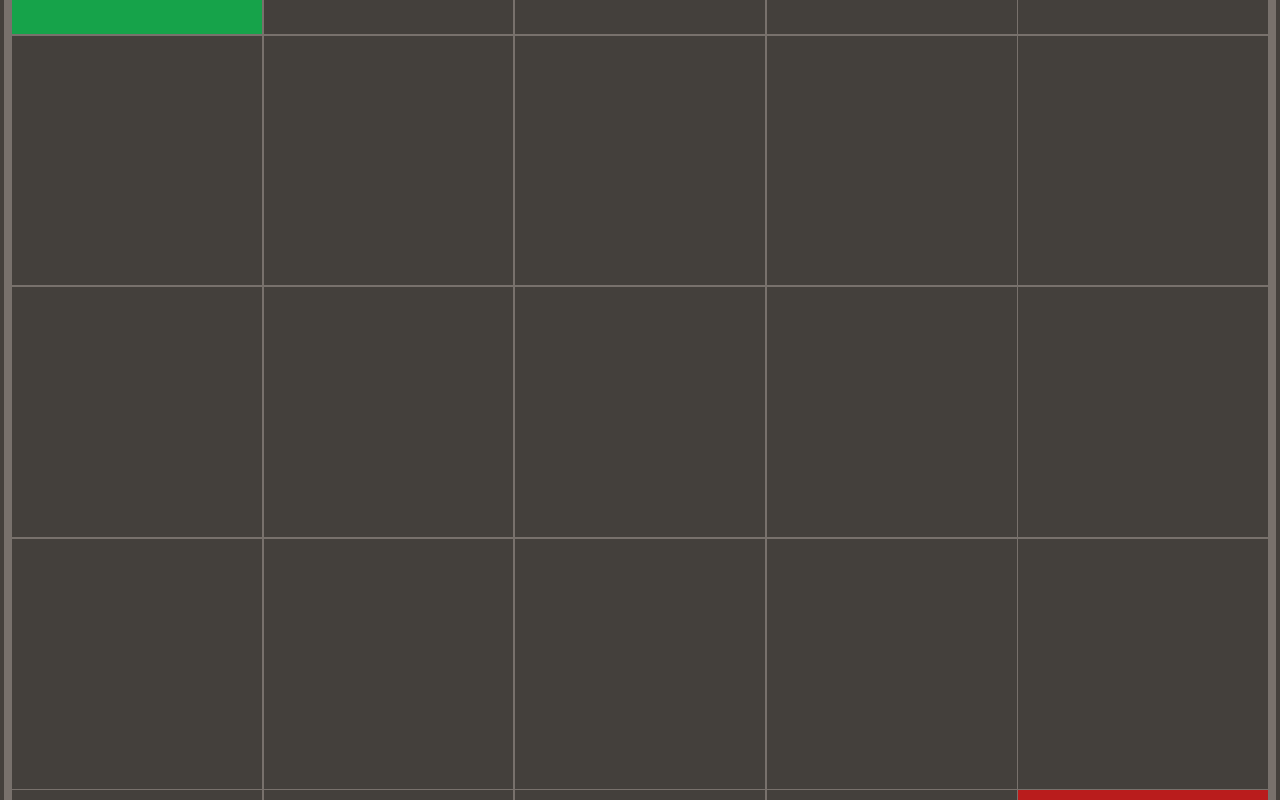
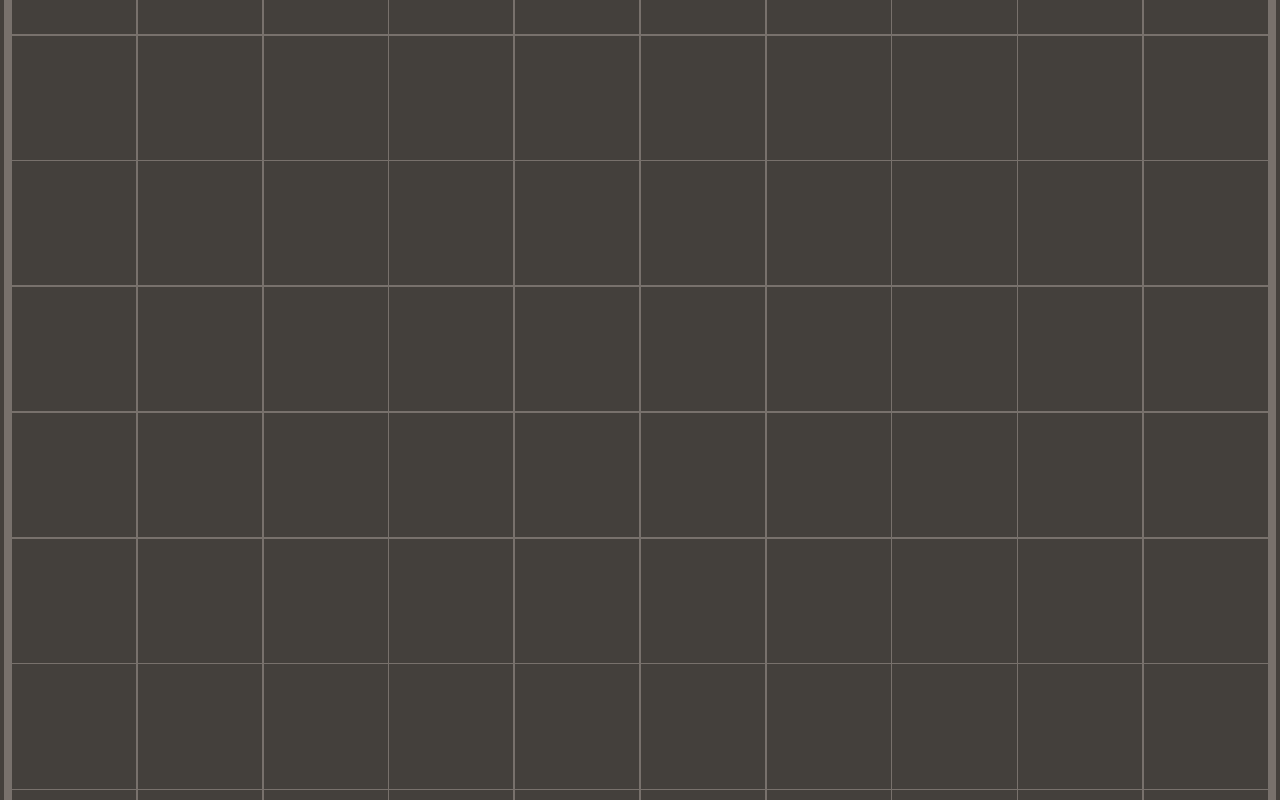
Before and after one commit to joliveto64/the-grid, a Next.js app: page / in a window 1280 px wide. Shown: the top 800 px of the page. Built offline with nearby package versions, Linux system fonts and the light colour scheme.

Commit message:
AI visual is working

```diff
--- a/ai.tsx
+++ /dev/null
@@ -1,77 +0,0 @@
-interface Cell {
-  isDark: boolean;
-  isStart: boolean;
-  isEnd: boolean;
-}
-
-type Grid = Cell[][];
-
-// fath finding algorithm for maze
-function exploreMaze(grid: Grid) {
-  if (!grid) return;
-
-  // let visited = new Set<string>();
-  let hasPath;
-
-  // loop over to find starting cell
-  for (let r = 0; r < grid.length; r++) {
-    for (let c = 0; c < grid[r].length; c++) {
-      if (grid[r][c].isStart === true) {
-        // call finPath from starting cell
-        hasPath = findPaths(grid, r, c);
-      }
-    }
-  }
-  console.log(hasPath);
-  return hasPath;
-}
-
-// exploreMaze(grid);
-
-function findPaths(grid: Grid, startRow: number, startCol: number) {
-  let stack = [
-    { row: startRow, col: startCol, cell: grid[startRow][startCol] },
-  ];
-  let visited = new Set();
-
-  while (stack.length > 0) {
-    let { row, col, cell } = stack.pop()!;
-
-    console.log(row, col);
-    if (cell.isEnd) return true;
-    let pos = row + "," + col;
-    visited.add(pos);
-
-    if (row < grid.length - 1) {
-      let down = grid[row + 1][col];
-      if (!down.isDark && !visited.has(row + 1 + "," + col)) {
-        stack.push({ row: row + 1, col: col, cell: down });
-      }
-    }
-
-    if (row > 0) {
-      let up = grid[row - 1][col];
-      if (!up.isDark && !visited.has(row - 1 + "," + col)) {
-        stack.push({ row: row - 1, col: col, cell: up });
-      }
-    }
-
-    if (col < grid[0].length - 1) {
-      let right = grid[row][col + 1];
-      if (!right.isDark && !visited.has(row + "," + (col + 1))) {
-        stack.push({ row: row, col: col + 1, cell: right });
-      }
-    }
-
-    if (col > 0) {
-      let left = grid[row][col - 1];
-      if (!left.isDark && !visited.has(row + "," + (col - 1))) {
-        stack.push({ row: row, col: col - 1, cell: left });
-      }
-    }
-  }
-
-  return false;
-}
-
-export { exploreMaze };
--- /dev/null
+++ b/app/components/AiLogic.tsx
@@ -0,0 +1,7 @@
+import useSharedState from "./useSharedState";
+
+export default function AiLogic() {
+  const { gridData, setGridData } = useSharedState();
+
+  return <></>;
+}
--- a/app/components/Cell.tsx
+++ b/app/components/Cell.tsx
@@ -2,10 +2,17 @@ interface CellProps {
   isDark: boolean;
   isStart: boolean;
   isEnd: boolean;
+  isAi: boolean;
   onClick: () => void;
 }
 
-export default function Cell({ isDark, isStart, isEnd, onClick }: CellProps) {
+export default function Cell({
+  isDark,
+  isStart,
+  isEnd,
+  isAi,
+  onClick,
+}: CellProps) {
   function chooseColor() {
     if (isStart) {
       return "bg-green-600";
@@ -13,7 +20,10 @@ export default function Cell({ isDark, isStart, isEnd, onClick }: CellProps) {
       return "bg-red-700";
     } else if (isDark) {
       return "bg-stone-700";
-    } else {
+    } else if (isAi) {
+      return "bg-pink-400";
+    }
+    {
       return "bg-stone-200";
     }
   }
--- /dev/null
+++ b/app/components/useSharedState.tsx
@@ -0,0 +1,43 @@
+import { useState } from "react";
+
+export default function useSharedState() {
+  const [numCells, setNumCells] = useState(10);
+  const [gridData, setGridData] = useState(createGrid(numCells, numCells));
+
+  function createGrid(rows: number, columns: number) {
+    const grid = [];
+    for (let row = 0; row < rows; row++) {
+      const currentRow = [];
+      for (let column = 0; column < columns; column++) {
+        if (row === 0 && column === 0) {
+          currentRow.push({
+            isDark: false,
+            isStart: true,
+            isEnd: false,
+            isAi: false,
+          });
+        } else if (row === numCells - 1 && column === numCells - 1) {
+          currentRow.push({
+            isDark: false,
+            isStart: false,
+            isEnd: true,
+            isAi: false,
+          });
+        } else {
+          currentRow.push({
+            isDark: true,
+            isStart: false,
+            isEnd: false,
+            isAi: false,
+          });
+        }
+      }
+      grid.push(currentRow);
+    }
+
+    // output: [[{}],[{}],[{}]]
+    return grid;
+  }
+
+  return { numCells, setNumCells, gridData, setGridData };
+}
--- a/app/page.tsx
+++ b/app/page.tsx
@@ -1,32 +1,9 @@
 "use client";
-import { useState } from "react";
-import { exploreMaze } from "@/ai";
 import Cell from "./components/Cell";
+import useSharedState from "./components/useSharedState";
 
 export default function Home() {
-  const [numCells, setNumCells] = useState(5);
-  const [gridData, setGridData] = useState(createGrid(numCells, numCells));
-
-  // function to create the initial grid state
-  function createGrid(rows: number, columns: number) {
-    const grid = [];
-    for (let row = 0; row < rows; row++) {
-      const currentRow = [];
-      for (let column = 0; column < columns; column++) {
-        if (row === 0 && column === 0) {
-          currentRow.push({ isDark: false, isStart: true, isEnd: false });
-        } else if (row === numCells - 1 && column === numCells - 1) {
-          currentRow.push({ isDark: false, isStart: false, isEnd: true });
-        } else {
-          currentRow.push({ isDark: true, isStart: false, isEnd: false });
-        }
-      }
-      grid.push(currentRow);
-    }
-
-    // output: [[{}],[{}],[{}]]
-    return grid;
-  }
+  const { numCells, setNumCells, gridData, setGridData } = useSharedState();
 
   // update state on cells to change color
   function handleCellClick(rowIndex: number, columnIndex: number) {
@@ -49,7 +26,114 @@ export default function Home() {
     exploreMaze(gridData);
   }
 
+  // AI LOGIC
+  interface Cell {
+    isDark: boolean;
+    isStart: boolean;
+    isEnd: boolean;
+    isAi: boolean;
+  }
+  type Grid = Cell[][];
+
+  // to update ai movement
+  // accepts row/col/grid setter from explore maze
+  function aiColorChange(CurrRow: number, CurrCol: number) {
+    setGridData((prevGrid: Grid) => {
+      return prevGrid.map((row, rIndex) => {
+        if (rIndex === CurrRow) {
+          return row.map((col, cIndex) => {
+            if (cIndex === CurrCol) {
+              return { ...col, isAi: !col.isAi };
+            }
+            return col;
+          });
+        }
+        return row;
+      });
+    });
+  }
+
+  // fath finding algorithm for maze
+  // passing in the grid and the grid setting function
+  function exploreMaze(grid: Grid) {
+    if (!grid) return;
+
+    // let visited = new Set<string>();
+    let hasPath;
+    // loop over to find starting cell
+    for (let r = 0; r < grid.length; r++) {
+      for (let c = 0; c < grid[r].length; c++) {
+        if (grid[r][c].isStart === true) {
+          // call finPath from starting cell
+          hasPath = findPaths(grid, r, c);
+        }
+      }
+    }
+    console.log(hasPath);
+    return hasPath;
+  }
+
+  function sleep(ms: number) {
+    return new Promise((resolve) => setTimeout(resolve, ms));
+  }
+
+  async function findPaths(grid: Grid, startRow: number, startCol: number) {
+    let stack = [
+      { row: startRow, col: startCol, cell: grid[startRow][startCol] },
+    ];
+    let visited = new Set();
+
+    try {
+      while (stack.length > 0) {
+        let { row, col, cell } = stack.pop()!;
+
+        // update color for AI path
+        aiColorChange(row, col);
+        console.log(row, col);
+
+        if (cell.isEnd) return true;
+        let pos = row + "," + col;
+        visited.add(pos);
+
+        await sleep(200);
+
+        if (row < grid.length - 1) {
+          let down = grid[row + 1][col];
+          if (!down.isDark && !visited.has(row + 1 + "," + col)) {
+            stack.push({ row: row + 1, col: col, cell: down });
+          }
+        }
+
+        if (row > 0) {
+          let up = grid[row - 1][col];
+          if (!up.isDark && !visited.has(row - 1 + "," + col)) {
+            stack.push({ row: row - 1, col: col, cell: up });
+          }
+        }
+
+        if (col < grid[0].length - 1) {
+          let right = grid[row][col + 1];
+          if (!right.isDark && !visited.has(row + "," + (col + 1))) {
+            stack.push({ row: row, col: col + 1, cell: right });
+          }
+        }
+
+        if (col > 0) {
+          let left = grid[row][col - 1];
+          if (!left.isDark && !visited.has(row + "," + (col - 1))) {
+            stack.push({ row: row, col: col - 1, cell: left });
+          }
+        }
+      }
+    } catch (error) {
+      console.log("issue with setTimeout()");
+    }
+
+    return false;
+  }
+
   return (
+    <>
       <div className="h-screen w-screen flex flex-col justify-center items-center bg-stone-200">
         <div className="w-full flex justify-evenly">
           <button onClick={handleTestMaze}>Test Maze</button>
@@ -74,6 +158,7 @@ export default function Home() {
                 isDark={cell.isDark}
                 isStart={cell.isStart}
                 isEnd={cell.isEnd}
+                isAi={cell.isAi}
                 onClick={() => {
                   handleCellClick(rowIndex, columnIndex);
                 }}
@@ -82,5 +167,6 @@ export default function Home() {
           )}
         </div>
       </div>
+    </>
   );
 }
```
Lines whose indentation alone changed are shown as unchanged.
